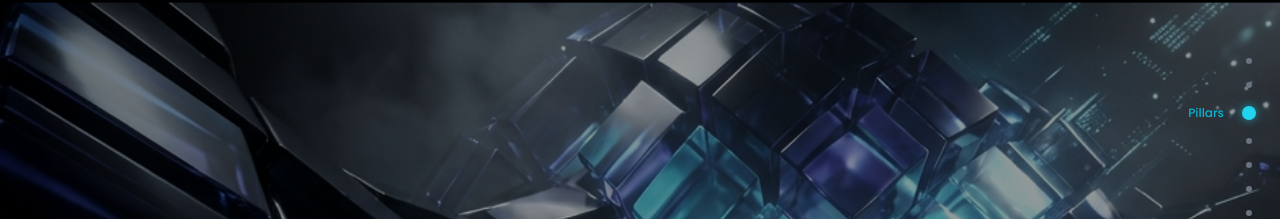
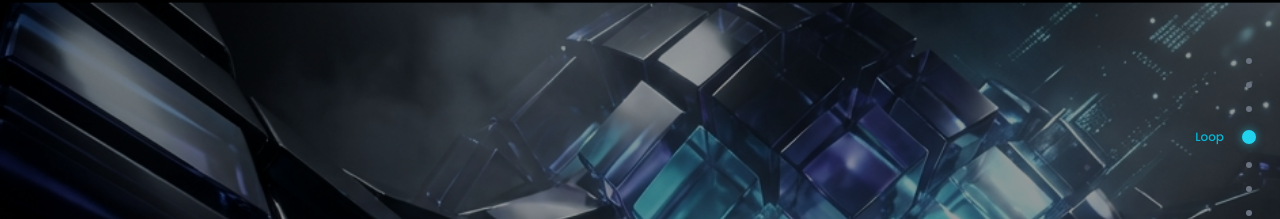
Before and after one commit to jerrywilliams-au/en-web, a Next.js app: page / in a window 1280 px wide. Shown: the part 95-314 px from the top of the page. Built offline with nearby package versions, Linux system fonts and the light colour scheme.

Commit message:
fix: add missing id='loop' to LoopSection for sidebar nav tracking

```diff
--- a/src/components/branding/LoopSection.tsx
+++ b/src/components/branding/LoopSection.tsx
@@ -33,7 +33,7 @@ export function LoopSection() {
   const activeGlow = steps[activeStep].glow;
 
   return (
-    <section ref={containerRef} className="relative h-[300vh] bg-background">
+    <section id="loop" ref={containerRef} className="relative h-[300vh] bg-background">
       <div className="sticky top-0 h-screen flex items-center justify-center overflow-hidden">
 
         {/* Ambient Background Glow — shifts color with active step */}
```
